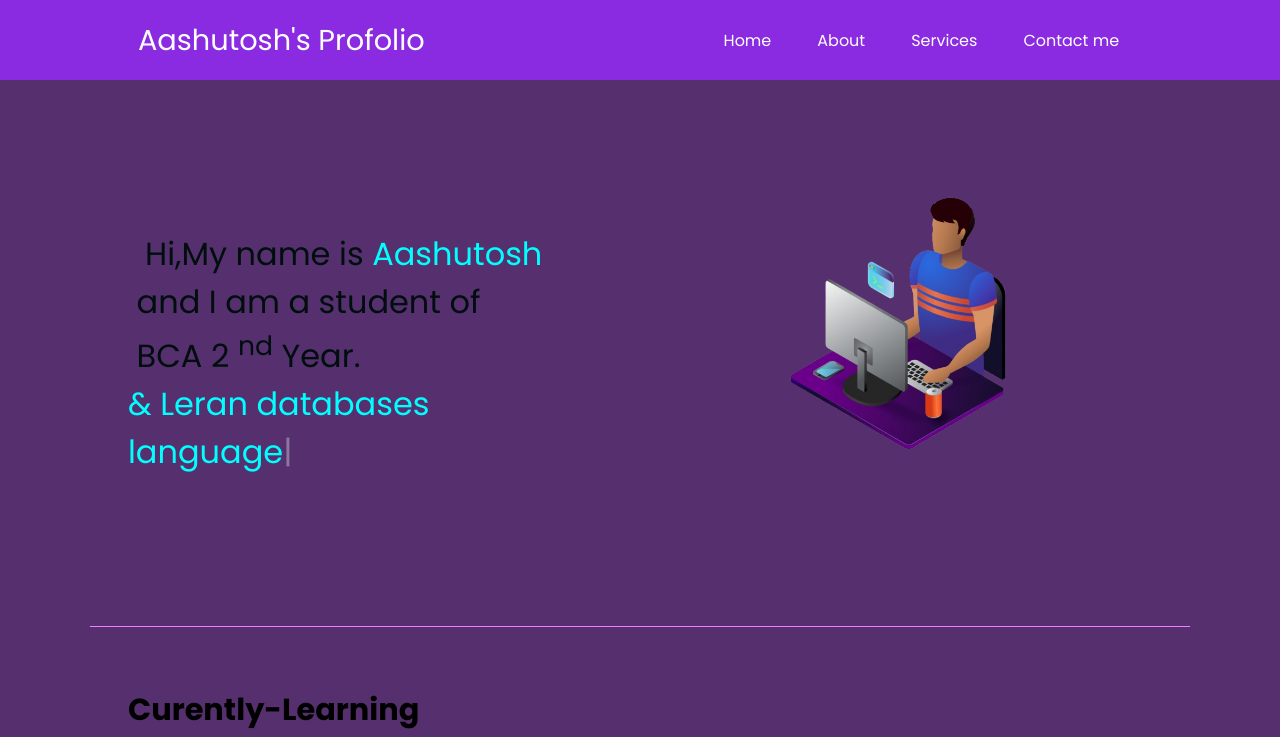
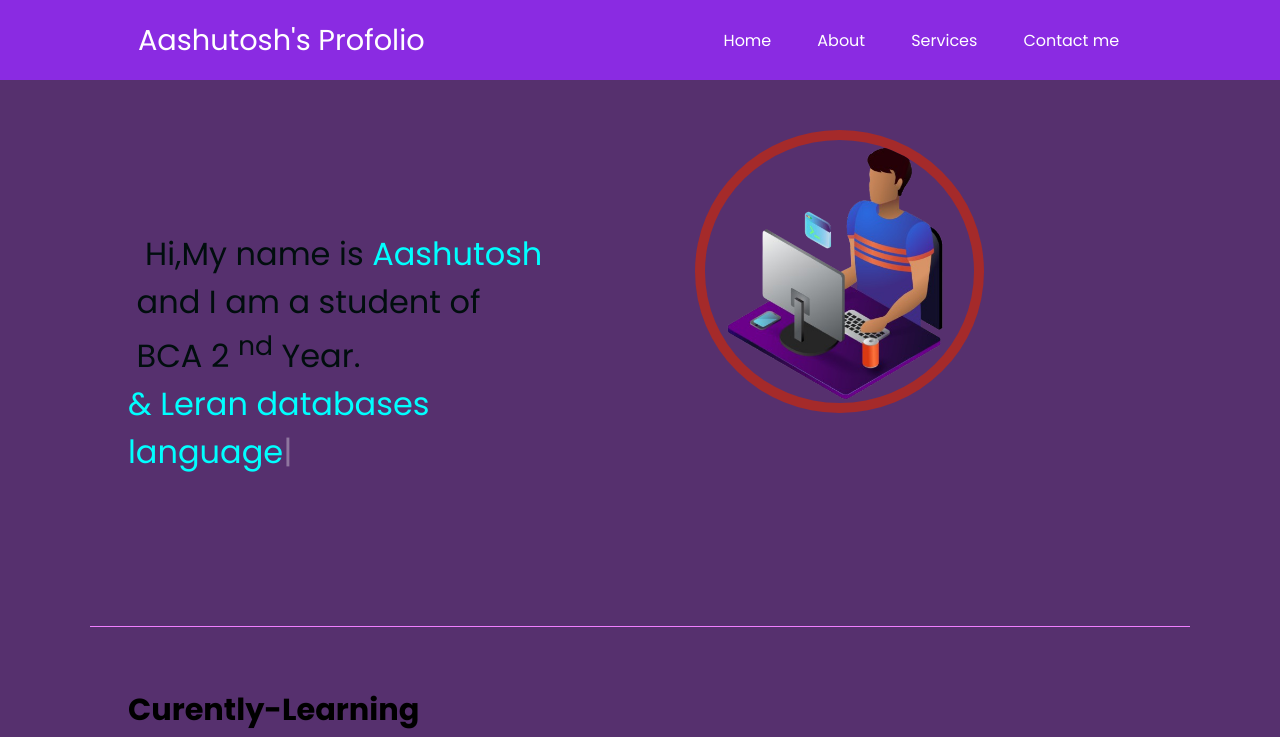
Before and after one commit to aashu7547/Portofolio, a plain HTML site: page index.html in a window 1280 px wide. Shown: the top 737 px of the page. Drawn offline with nearby package versions, Linux system fonts and the light colour scheme.

Commit message:
display fixing

```diff
--- a/index.html
+++ b/index.html
@@ -92,9 +92,10 @@
         }
 
         .rightSection img {
-
             width: 70%;
-            margin: 20px 0;
+            margin: -40px -73px;
+            border-radius: 50%;
+            border: 10px solid brown;
         }
 
         #element {
@@ -176,6 +177,7 @@
             text-align: center;
             color: hotpink;
         }
+
     </style>
 </head>
 
```
